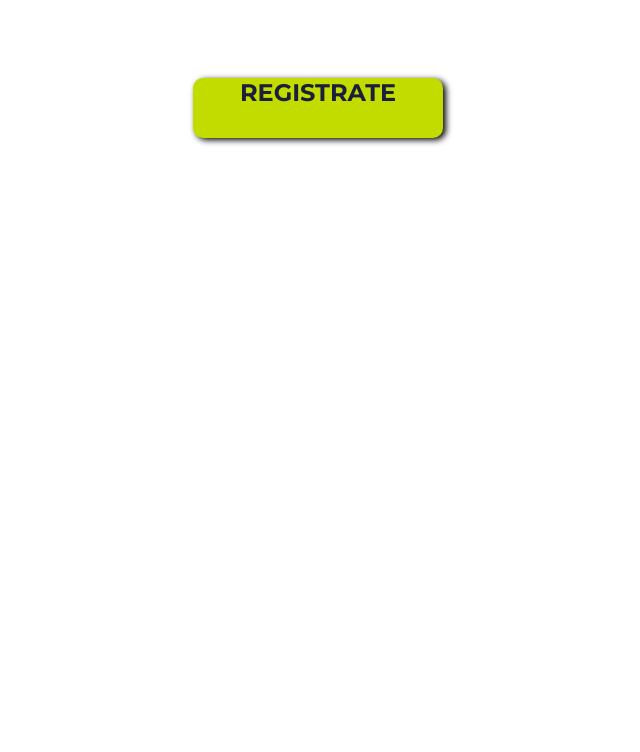
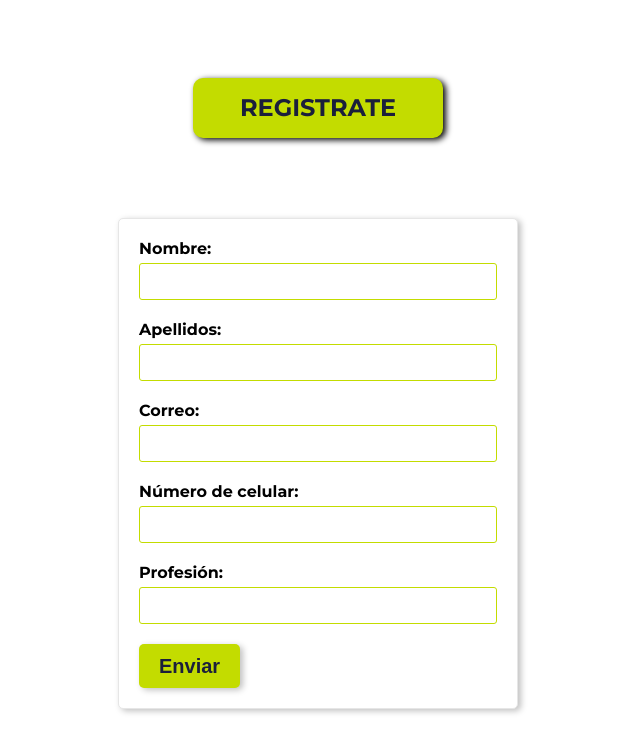
Before and after one commit to HeinerLandero/LandingPageTaxisLibres, a plain HTML site: page Landing page para la empresa Taxis Libres/WelcomeHackathon .html in a window 1280 px wide. Shown: the part 3210-3962 px from the top of the page, without its empty margins (322-962 px from the left). Before the commit the page ends 3428 px from the top, so only its background shows below. Drawn offline with Linux system fonts and the light colour scheme.

Commit message:
se termina el formulario de registro

```diff
--- a/Landing page para la empresa Taxis Libres/WelcomeHackathon .html
+++ b/Landing page para la empresa Taxis Libres/WelcomeHackathon .html
@@ -108,9 +108,40 @@
         </section>
         <!-- seccion registrate aqui -->
         <section id="registration-section" >
-            <a href="#section-invitation" class="registration-button" >
+            <a href="#section-form-registration" class="registration-button" >
                 REGISTRATE
             </a>
+        </section>
+        <!-- seccion formulario -->
+        <section id="section-form-registration">
+            <form>
+                <div class="form-group">
+                  <label for="nombre">Nombre:</label>
+                  <input type="text" id="nombre" name="nombre" required>
+                </div>
+
+                <div class="form-group">
+                  <label for="apellido">Apellidos:</label>
+                  <input type="text" id="apellido" name="apellido" required>
+                </div>
+
+                <div class="form-group">
+                  <label for="correo">Correo:</label>
+                  <input type="email" id="correo" name="correo" required>
+                </div>
+
+                <div class="form-group">
+                  <label for="celular">Número de celular:</label>
+                  <input type="tel" id="celular" name="celular" pattern="[0-9]{10}" required>
+                </div>
+
+                <div class="form-group">
+                  <label for="profesion">Profesión:</label>
+                  <input type="text" id="profesion" name="profesion" required>
+                </div>
+
+                <button type="submit" class="submit-button">Enviar</button>
+              </form>
         </section>
     </main>
 </body>
--- a/Landing page para la empresa Taxis Libres/stylesHackathon.css
+++ b/Landing page para la empresa Taxis Libres/stylesHackathon.css
@@ -9,6 +9,7 @@
 }
 html{
     font-family: 'Montserrat', sans-serif;
+    scroll-behavior: smooth;
 }
 body{
     display: flex;
@@ -261,6 +262,7 @@ main{
     background-color: #c3dc00;
     color: #1B1F3B;
     margin: 80px auto;
+    padding-top: 15px;
     text-align: center;
     text-decoration: none;
     font-size: 24px;
@@ -272,7 +274,60 @@ main{
     color: #c3dc00;
     background-color: #1B1F3B;
 }
+/* seccion de formulario */
 
+#section-form-registration{
+    width: 100%;
+    height: auto;
+    margin-bottom: 60px;
+}
 
+#section-form-registration form {
+    max-width: 400px;
+    margin: 0 auto;
+    padding: 20px;
+    background-color: #ffffff;
+    border: 1px solid #e6e6e6;
+    border-radius: 5px;
+    box-shadow: 3px 2px 6px rgba(0, 0, 0, 0.25);
+  }
 
-/* box-shadow: 0px 2px 5px rgba(0, 0, 0, 0.25); */
+#section-form-registration .form-group {
+    margin-bottom: 20px;
+  }
+
+#section-form-registration label {
+    display: block;
+    font-weight: bold;
+    margin-bottom: 5px;
+  }
+
+  input[type="text"],
+  input[type="email"],
+  input[type="tel"] {
+    width: 100%;
+    padding: 10px;
+    border: 1px solid #c3dc00;
+    border-radius: 3px;
+    box-sizing: border-box;
+  }
+
+#section-form-registration .submit-button {
+    background-color: #c3dc00;
+    color: #1B1F3B;
+    border: none;
+    padding: 10px 20px;
+    text-align: center;
+    text-decoration: none;
+    display: inline-block;
+    font-size: 20px;
+    line-height: 24px;
+    font-weight: 700;
+    border-radius: 5px;
+    cursor: pointer;
+    box-shadow: 3px 2px 6px rgba(0, 0, 0, 0.25)
+  }
+  #section-form-registration .submit-button:hover{
+    color: #c3dc00;
+    background-color: #1B1F3B;
+  }
```
